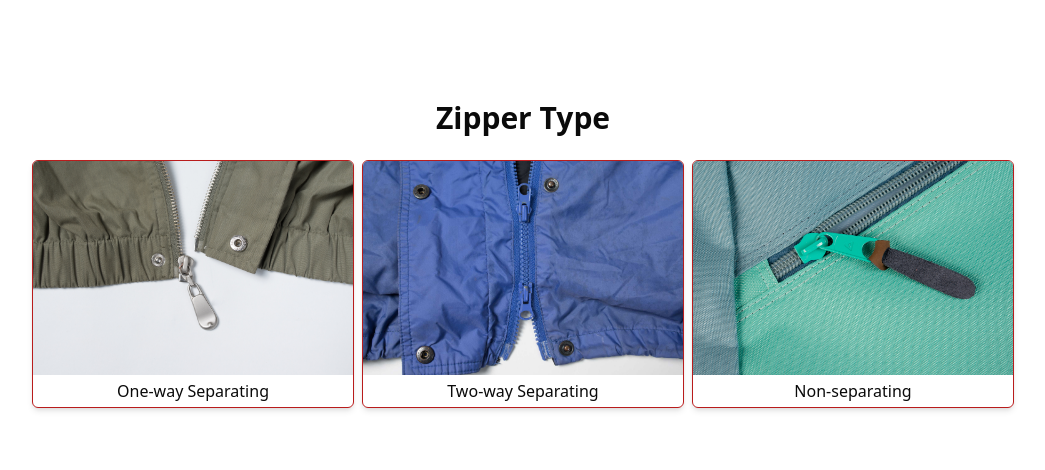
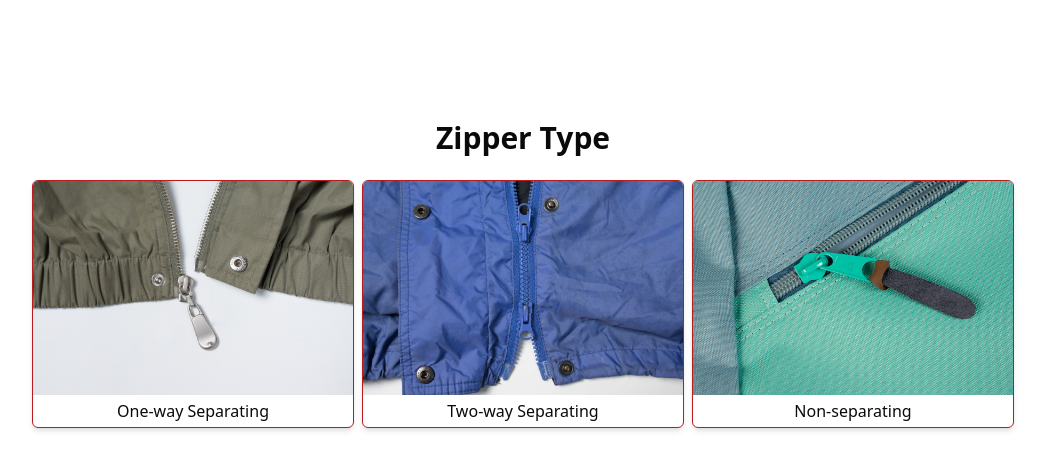
Before and after one commit to Zipper-Rescue/zipper_wizard, a React (Vite) app: page / in a window 1280 px wide. Shown: the top 470 px of the page, without its empty margins (117-1162 px from the left). Built offline with nearby package versions, Linux system fonts and the light colour scheme.

Commit message:
add padding to fix scrolling (5)

```diff
--- a/src/components/step-layout.tsx
+++ b/src/components/step-layout.tsx
@@ -33,7 +33,7 @@ export function StepLayout({
 
         // Padding top accounts for the fixed header, which will cover
         // the title of the step when it is scrolled into view.
-        "pt-[80px] md:pt-[100px]",
+        "pt-[100px] md:pt-[120px]",
       )}
     >
       <h1 className={"text-3xl font-semibold"}>{title}</h1>
```
Also changed, not shown: 1 other file (tests, documents, lock files or other folders).
